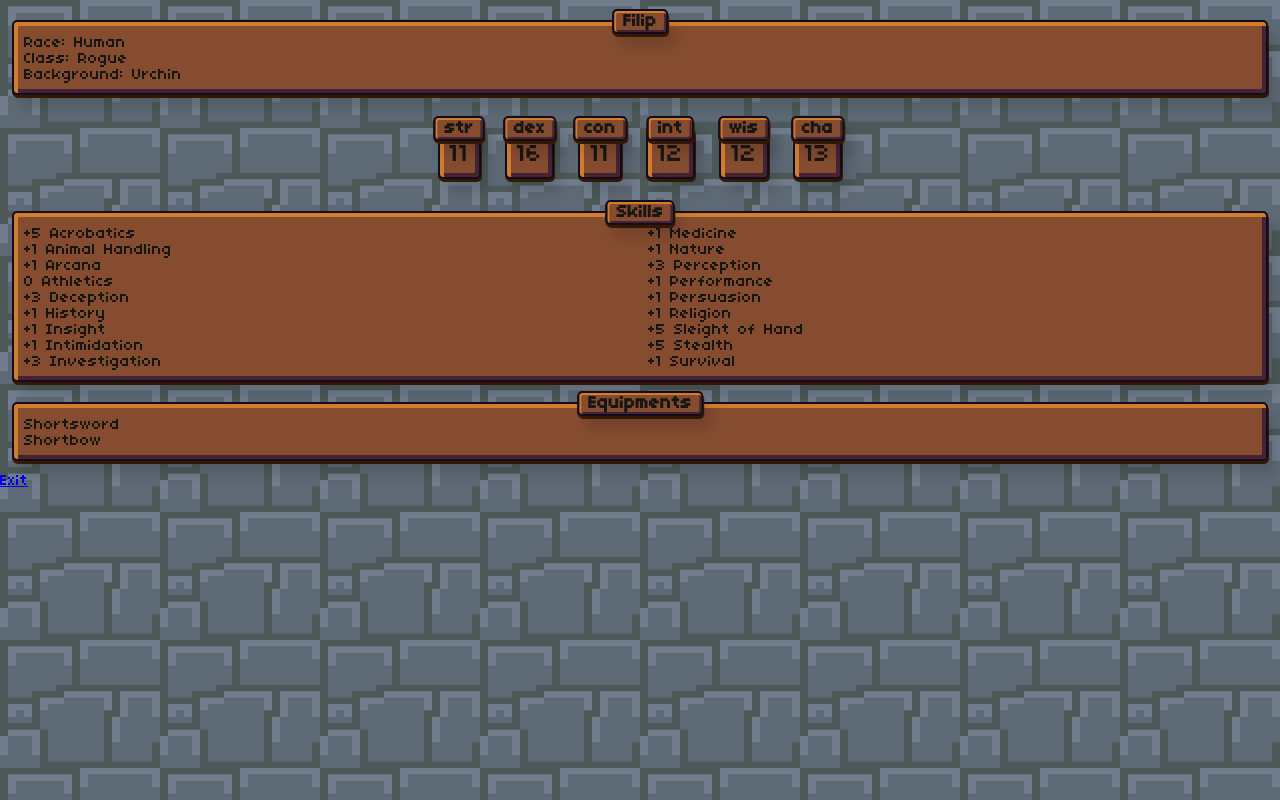
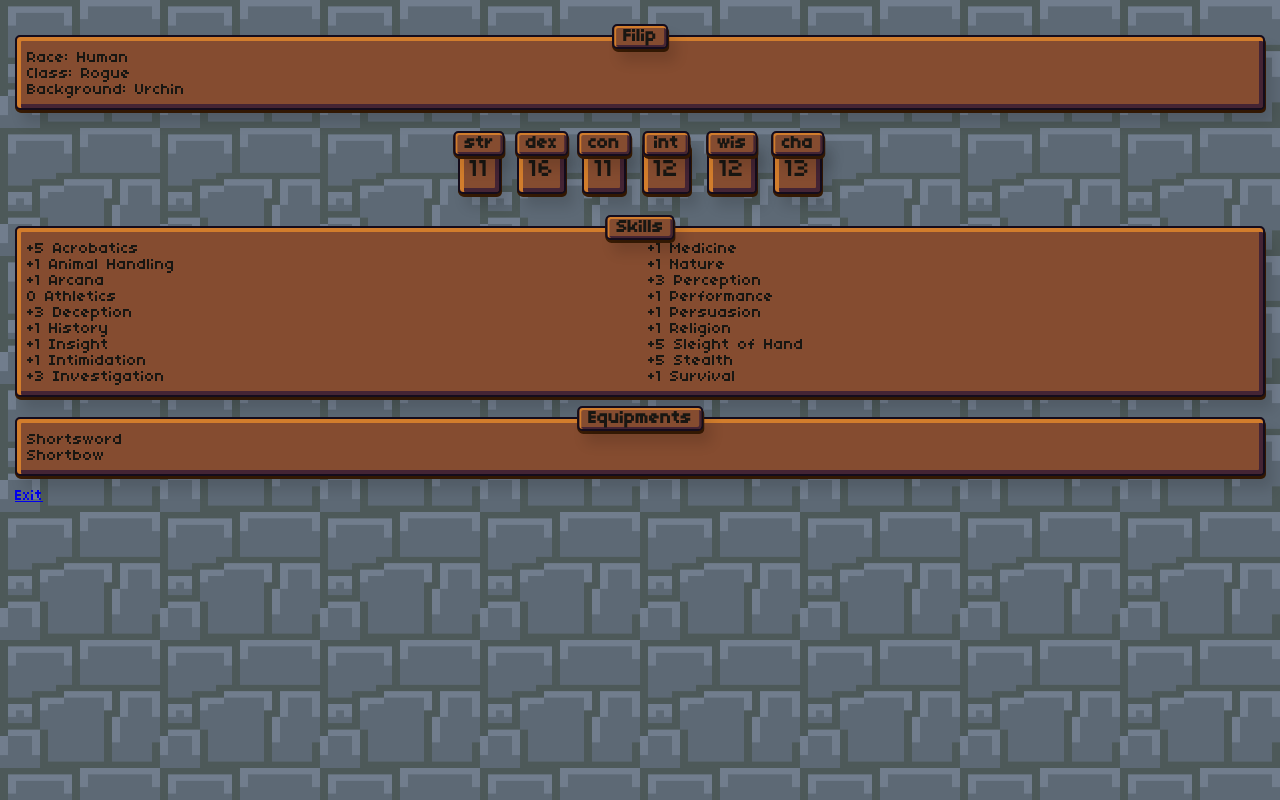
Before and after one commit to mateusKoppe/rpg-on-the-table, a Vue app: page /#/ in a window 1280 px wide. Both pictures are taken after a click on the button "Filip". Built offline with nearby package versions, Linux system fonts and the light colour scheme.

Commit message:
Change spacing

```diff
--- a/src/App.vue
+++ b/src/App.vue
@@ -31,5 +31,6 @@ body {
 
 #app {
   font-family: '8bits', 'Avenir', Helvetica, Arial, sans-serif;
+  padding: 15px;
 }
 </style>
--- a/src/components/CharacterSheet.vue
+++ b/src/components/CharacterSheet.vue
@@ -103,7 +103,7 @@ export default {
 
 .info-content {
   @extend %texture;
-  margin: 12px;
+  margin-bottom: 12px;
   margin-top: 20px;
   padding: 10px;
   padding-top: 13px;
@@ -131,6 +131,10 @@ export default {
 
 .abilities__item {
   font-size: 1.6rem;
+  margin: {
+    left: 8px;
+    right: 8px;
+  }
 }
 
 .skills {
```
